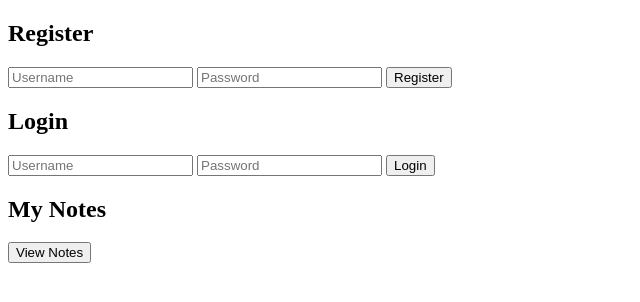
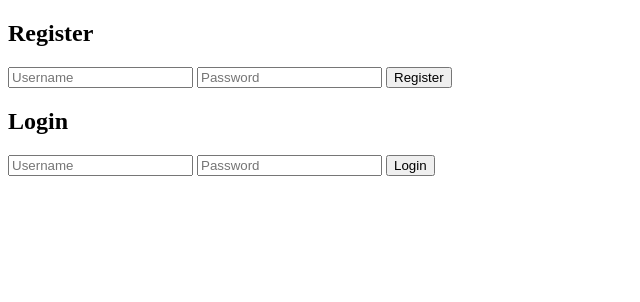
Before and after one commit to MykolasS77/Notes_Application_using_Flask, a Flask app: page / in a window 1280 px wide. Shown: the top 302 px of the page, without its empty margins (0-640 px from the left). Run offline with Flask 3, Linux system fonts and the light colour scheme.

Commit message:
Commiting

```diff
--- a/templates/index.html
+++ b/templates/index.html
@@ -16,9 +16,20 @@
 <input type="password" id="login-password" placeholder="Password">
 <button onclick="login()">Login</button>
 
-<h2>My Notes</h2>
-<button onclick="getNotes()">View Notes</button>
-<ul id="notes-list"></ul>
+<!-- Hidden by default — this section shows AFTER login -->
+<div id="welcome-section" style="display:none;">
+
+    <h2 id="welcome-message"></h2>
+
+    <h3>Add a Note:</h3>
+    <input type="text" id="note-title" placeholder="Note Title">
+    <input type="text" id="note-content" placeholder="Note Content">
+    <button onclick="addNote()">Add Note</button>
+
+    <h3>Previous Notes:</h3>
+    <ul id="notes-list"></ul>
+
+</div>
 
 <script src="{{ url_for('static', filename='app.js') }}"></script>
 
```
Also changed, not shown: instance/notes.db.
